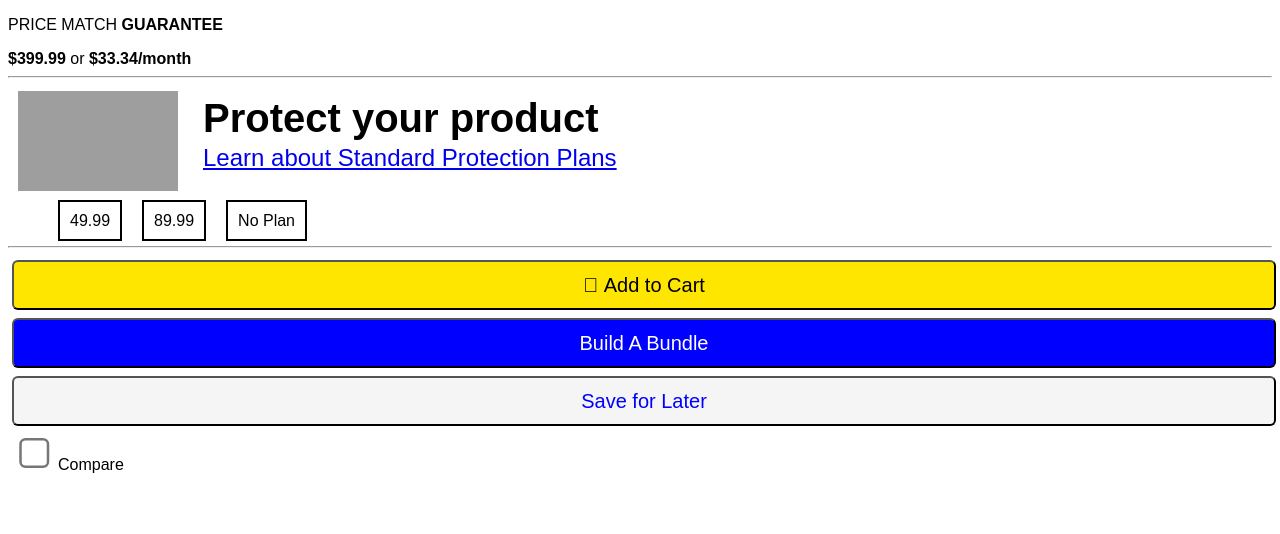
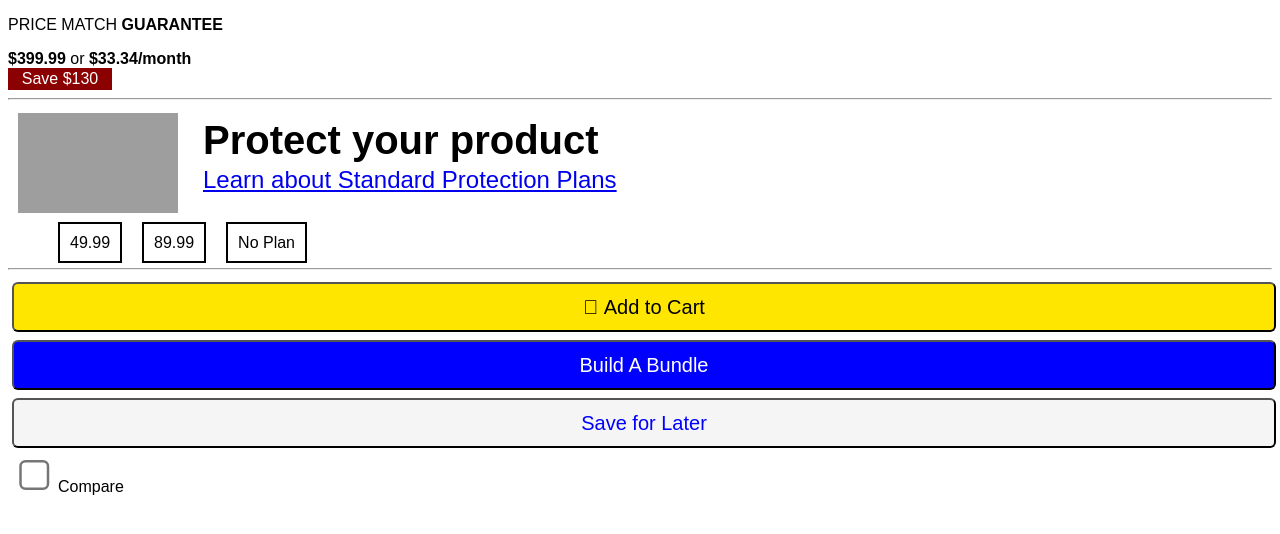
Before and after one commit to bestbuyclone/CostShippingProtection, a React app: page / in a window 1280 px wide. Built offline with nearby package versions, Linux system fonts and the light colour scheme; grey boxes are pictures that could not be loaded.

Commit message:
adds savings display

```diff
--- a/src/components/App.js
+++ b/src/components/App.js
@@ -14,7 +14,8 @@ class App extends Component {
     constructor(props) {
         super(props);
         this.state = {
-            price: 399.99,
+            originalPrice: 529.99,
+            currentPrice: 399.99,
             monthlyPayment: 33.34,
             twoYearPlan: 49.99,
             fiveYearPlan: 89.99
@@ -29,9 +30,12 @@ class App extends Component {
                     <div>
                         <p className='price-match'>PRICE MATCH<span id='guarantee'> GUARANTEE</span></p>
                         <div>
-                            <span id='price'>${this.state.price}</span>
+                            <span id='price'>${this.state.currentPrice}</span>
                             <span> or</span>
                             <span id='monthly'> ${this.state.monthlyPayment}/month</span>
+                        </div>
+                        <div id='savings'>
+                            Save ${this.state.originalPrice - this.state.currentPrice}
                         </div>
                     </div>
 
--- a/src/components/styles.css
+++ b/src/components/styles.css
@@ -133,3 +133,12 @@ img {
 input[type=checkbox] {
     zoom: 2.5;
 }
+
+
+#savings {
+    text-align: center;
+    width: 100px;
+    background-color: darkred;
+    color: white;
+    padding: 2px;
+}
```
